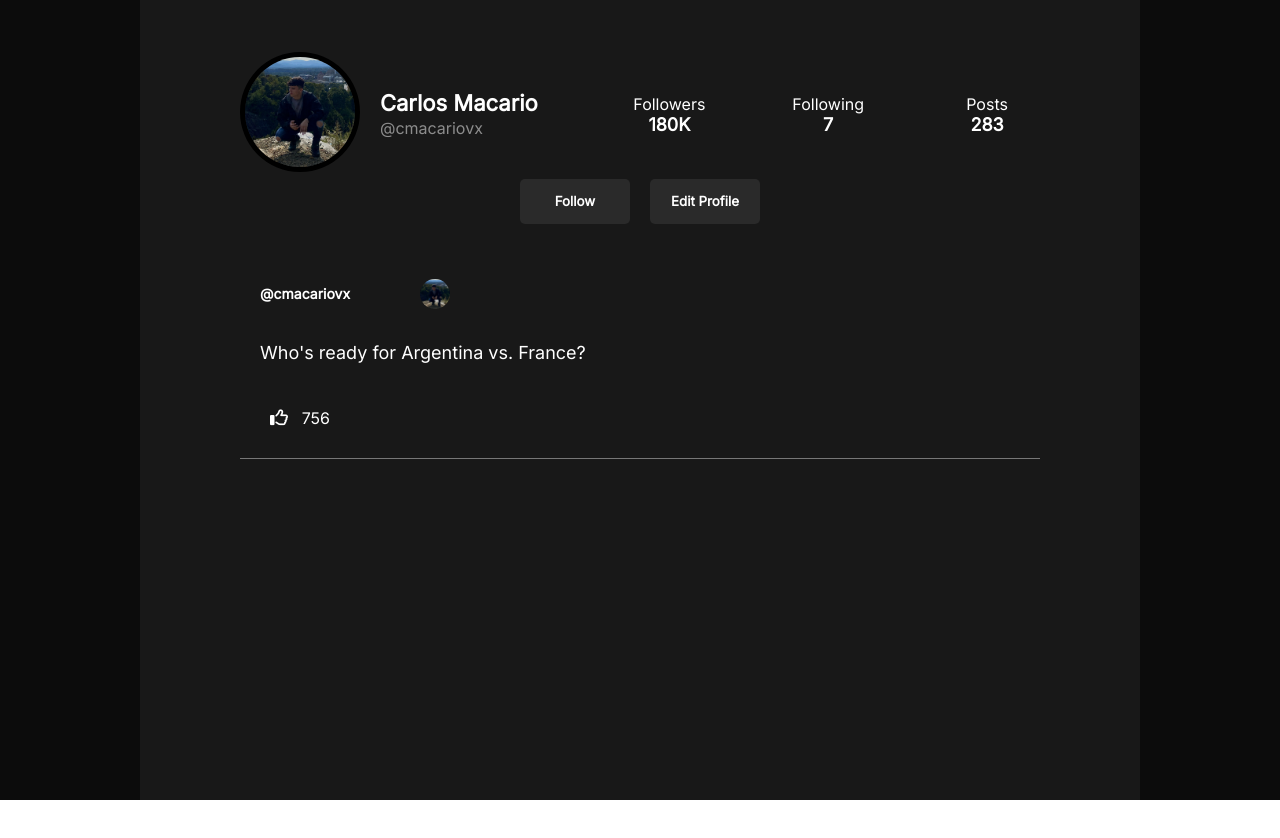
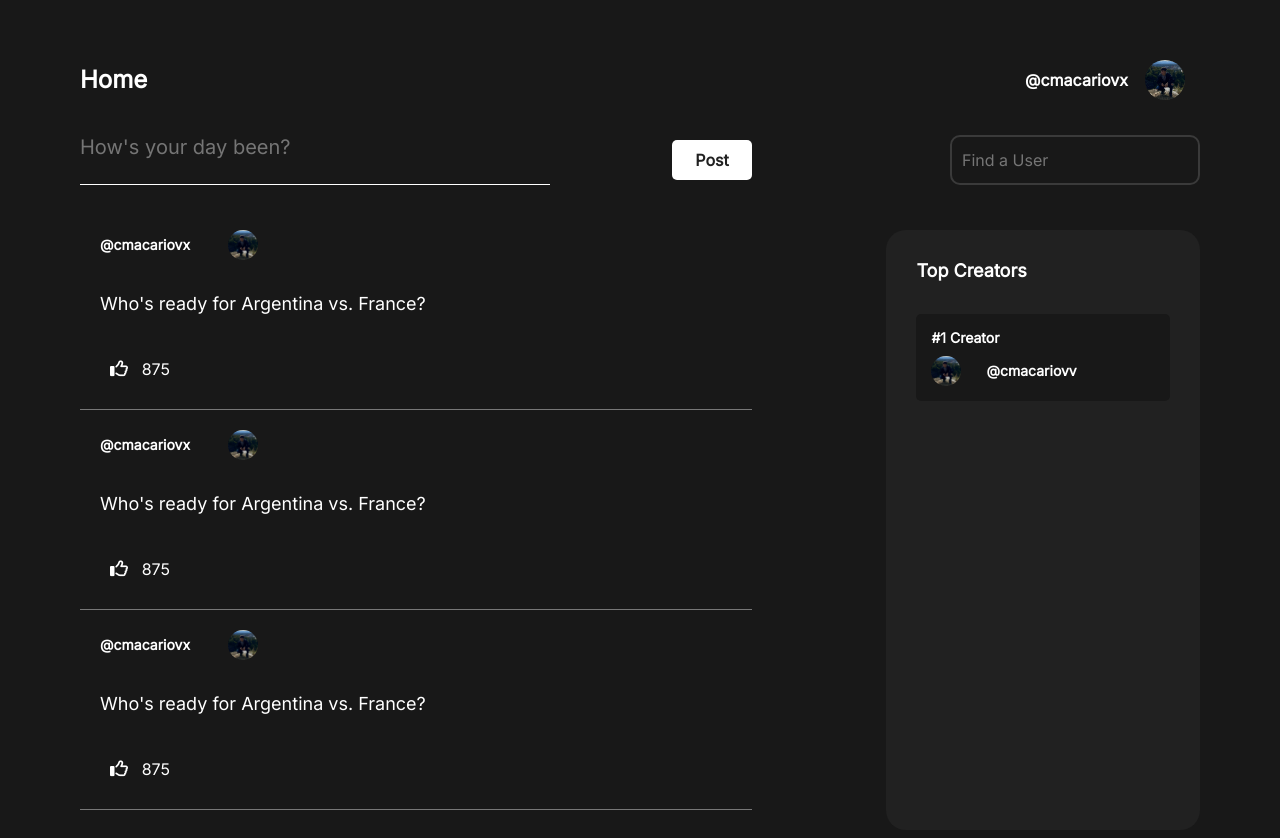
Before and after one commit to cmacariovx/spill, a React (Create React App) app in the folder client/: page / in a window 1280 px wide. Shown: the top 838 px of the page. Before the commit the page ends 800 px from the top, so only its background shows below. Built offline with nearby package versions, Linux system fonts and the light colour scheme.

Commit message:
props logic

```diff
--- a/client/src/App.js
+++ b/client/src/App.js
@@ -10,8 +10,8 @@ function App() {
   return (
     <div className="app">
       {/* <Landing /> */}
-      {/* <Home /> */}
-      <Profile />
+      <Home />
+      {/* <Profile /> */}
     </div>
   )
 }
--- a/client/src/Components/UI/HomeDetailedPostCard.css
+++ b/client/src/Components/UI/HomeDetailedPostCard.css
@@ -10,7 +10,19 @@
     position: absolute;
     padding: 40px;
     left: 50%;
+    top: 25%;
     transform: translate(-50%, 0);
+    z-index: 3;
+}
+
+.backdrop {
+    position: fixed;
+    top: 0;
+    left: 0;
+    width: 100%;
+    height: 100%;
+    z-index: 2;
+    background: rgba(0, 0, 0, 0.7);
 }
 
     .homeDetailedLeftBody {
--- a/client/src/Components/UI/HomeDetailedPostCard.js
+++ b/client/src/Components/UI/HomeDetailedPostCard.js
@@ -1,4 +1,4 @@
-import React from "react";
+import React, { useEffect, useState } from "react";
 
 import './HomeDetailedPostCard.css'
 
@@ -6,26 +6,29 @@ import profilePicDetailed from './Images/personal.jpg'
 
 import HomeCommentCard from "./HomeCommentCard";
 
-function HomeDetailedPostCard() {
+function HomeDetailedPostCard(props) {
+    let [detailedCardData, setDetailedCardData] = useState(props.detailedCardData)
+
     return (
+        <div className="backdrop" onClick={props.onCloseCard}>
             <div className="homeDetailedPostCard">
                 <div className="homeDetailedLeftBody">
                     <div className="homeDetailedProfileContainer">
                         <img src={profilePicDetailed} className="homeDetailedProfilePic"></img>
-                    <p className="homeDetailedProfileUsername">@cmacariovx</p>
+                        <p className="homeDetailedProfileUsername">{detailedCardData.postCardUsername}</p>
                     </div>
                     <div className="homeDetailedPostContainer">
-                    <p className="homeDetailedPostText">Who's ready for Argentina vs. France?</p>
+                        <p className="homeDetailedPostText">{detailedCardData.postCardMainText}</p>
                     </div>
                     <div className="homeDetailedInteractContainer">
                         <i className="fa-regular fa-thumbs-up fa-222"></i>
-                    <p className="homeLikeCount">577</p>
+                        <p className="homeLikeCount">{detailedCardData.postCardLikeCount}</p>
                     </div>
                 </div>
                 <div className="homeDetailedRightBody">
                     <div className="homeDetailedCloseButtonContainer">
-                    <p class="homeDetailedCommentsTitle">Comments</p>
-                    <i class="fa-solid fa-xmark"></i>
+                        <p className="homeDetailedCommentsTitle">Comments</p>
+                        <i className="fa-solid fa-xmark" onClick={props.onCloseCard}></i>
                     </div>
                     <div className="homeDetailedCommentsFeedContainer">
                         <HomeCommentCard />
@@ -35,7 +38,8 @@ function HomeDetailedPostCard() {
                     </div>
                     <div className="homeDetailedCommentsInputContainer">
                         <input className="homeDetailedCommentsInput" placeholder="Add a Comment"></input>
-                    <i class="fa-regular fa-paper-plane homeDetailedPostCommentButton"></i>
+                        <i className="fa-regular fa-paper-plane homeDetailedPostCommentButton"></i>
+                    </div>
                 </div>
             </div>
         </div>
--- /dev/null
+++ b/client/src/Components/UI/HomeDropDown.css
@@ -0,0 +1,34 @@
+.homeDropDownContainer {
+    height: 200px;
+    width: 190px;
+    display: flex;
+    flex-direction: column;
+    justify-content: space-between;
+    align-items: center;
+    background-color: #212121;
+    z-index: 1;
+    position: absolute;
+    top: 110px;
+    border-radius: 5px;
+}
+
+    .optionContainer {
+        height: 33%;
+        width: 100%;
+        display: flex;
+        flex-direction: row;
+        justify-content: flex-start;
+        align-items: center;
+        padding: 10px 20px;
+        transition: 0.1s linear;
+    }
+
+    .optionContainer:hover {
+        background-color: rgb(24, 24, 24);
+        transition: 0.1s linear;
+    }
+
+        .optionText {
+            font-size: 14px;
+            font-weight: bold;
+        }
--- /dev/null
+++ b/client/src/Components/UI/HomeDropDown.js
@@ -0,0 +1,21 @@
+import React from "react";
+
+import './HomeDropDown.css'
+
+function HomeDropDown() {
+    return (
+        <div className="homeDropDownContainer">
+            <div className="optionContainer">
+                <p className="optionText">Profile</p>
+            </div>
+            <div className="optionContainer">
+                <p className="optionText">Settings</p>
+            </div>
+            <div className="optionContainer">
+                <p className="optionText">Logout</p>
+            </div>
+        </div>
+    )
+}
+
+export default HomeDropDown
--- a/client/src/Components/UI/HomeMainBody.css
+++ b/client/src/Components/UI/HomeMainBody.css
@@ -102,12 +102,14 @@
 
         .profileContainer {
             height: 60px;
-            width: 170px;
+            width: 190px;
             display: flex;
             flex-direction: row;
             justify-content: space-between;
             align-items: center;
             cursor: pointer;
+            border-radius: 5px;
+            padding: 15px;
         }
 
             .profileUsername {
@@ -138,7 +140,7 @@
                 justify-content: flex-end;
                 align-items: center;
                 font-size: 16px;
-                border: 2px solid white;
+                border: 2px solid rgba(255, 255, 255, 0.148);
                 border-radius: 10px;
                 padding: 10px;
             }
--- a/client/src/Components/UI/HomeMainBody.js
+++ b/client/src/Components/UI/HomeMainBody.js
@@ -1,8 +1,9 @@
-import React, { useState } from "react";
+import React, { useState, useSyncExternalStore } from "react";
 
 import HomePostCard from './HomePostCard'
 import TopCreatorContainer from "./TopCreatorContainer";
 import HomeDetailedPostCard from "./HomeDetailedPostCard";
+import HomeDropDown from "./HomeDropDown";
 
 import './HomeMainBody.css'
 
@@ -10,9 +11,32 @@ import personal from './Images/personal.jpg'
 
 function HomeMainBody() {
     let [cardClick, setCardClick] = useState(false)
+    let [detailedData, setDetailedData] = useState({})
+    let [dropdownBool, setDropdownBool] = useState(false)
 
     function detailedCard() {
         setCardClick(true)
+    }
+
+    function closeCard(event) {
+        if (event.target.className == "backdrop" || event.target.className == "fa-solid fa-xmark") setCardClick(false)
+    }
+
+    function detailedCardDataHandler(enteredDetailedCardDataObj) {
+        let detailedCardDataObj = {
+            ...enteredDetailedCardDataObj,
+            id: Math.random().toString()
+        }
+
+        setDetailedData(detailedCardDataObj)
+    }
+
+    function dropdownHandler() {
+        setDropdownBool(true)
+    }
+
+    function dropdownHandlerClose() {
+        if (dropdownBool) setDropdownBool(false)
     }
 
     return (
@@ -29,20 +53,17 @@ function HomeMainBody() {
                 </div>
 
                 <div className="homeFeedContainer">
-                    {cardClick && <HomeDetailedPostCard />}
-                    <HomePostCard onShowCard={detailedCard}/>
-                    <HomePostCard />
-                    <HomePostCard />
-                </div>
-
-                <div className="paginationContainer">
-
+                    {cardClick && <HomeDetailedPostCard onCloseCard={closeCard} detailedCardData={detailedData}/>}
+                    <HomePostCard onShowCard={detailedCard} onDetailedCardDataHandler={detailedCardDataHandler}/>
+                    <HomePostCard onShowCard={detailedCard} onDetailedCardDataHandler={detailedCardDataHandler}/>
+                    <HomePostCard onShowCard={detailedCard} onDetailedCardDataHandler={detailedCardDataHandler}/>
                 </div>
             </div>
             <div className="homeMainBodyRight">
-                <div className="profileContainer">
+                <div className="profileContainer" onClick={() => {dropdownHandler(); dropdownHandlerClose();}}>
                     <p className="profileUsername">@cmacariovx</p>
                     <img src={personal} className="profileImg" alt=""/>
+                    {dropdownBool && <HomeDropDown />}
                 </div>
                 <div className="searchContainer">
                     <input className="searchInput" placeholder="Find a User"></input>
--- a/client/src/Components/UI/HomePostCard.js
+++ b/client/src/Components/UI/HomePostCard.js
@@ -1,22 +1,34 @@
-import React from "react";
+import React, { useEffect, useState } from "react";
 
 import './HomePostCard.css'
 
 import personal from './Images/personal.jpg'
 
 function HomePostCard(props) {
+    let homePostCardDataObj = {
+        'postCardUsername': '@cmacariovx',
+        'postCardMainText': "Who's ready for Argentina vs. France?",
+        'postCardLikeCount': 875
+    }
+
+    let [homePostCardData, setHomePostCardData] = useState(homePostCardDataObj)
+
+    function sendCardData() {
+        props.onDetailedCardDataHandler(homePostCardData)
+    }
+
     return (
-        <div className="homePostCardContainer" onClick={props.onShowCard}>
+        <div className="homePostCardContainer" onClick={() => {props.onShowCard(); sendCardData();}}>
             <div className="postCardUserContainer">
-                <p className="postCardUsername">@cmacariovx</p>
+                <p className="postCardUsername">{homePostCardData.postCardUsername}</p>
                 <img className="postCardUserPic" src={personal} alt=""/>
             </div>
             <div className="postCardBodyContainer">
-                <p className="postMainText">Who's ready for Argentina vs. France?</p>
+                <p className="postMainText">{homePostCardData.postCardMainText}</p>
             </div>
             <div className="postCardInteractContainer">
                 <i className="fa-regular fa-thumbs-up"></i>
-                <p className="likeCount">756</p>
+                <p className="likeCount">{homePostCardData.postCardLikeCount}</p>
             </div>
         </div>
     )
--- a/client/src/Pages/Profile.js
+++ b/client/src/Pages/Profile.js
@@ -12,6 +12,10 @@ function Profile() {
 
     function detailedCard2() {
         setCardClick2(true)
+    }
+
+    function closeCard2() {
+        setCardClick2(false)
     }
 
     return (
@@ -43,7 +47,7 @@ function Profile() {
                     <button className="editButton">Edit Profile</button>
                 </div>
                 <div className="mainProfilePostsFeedContainer">
-                    {cardClick2 && <HomeDetailedPostCard />}
+                    {cardClick2 && <HomeDetailedPostCard onCloseCard={closeCard2}/>}
                     <HomePostCard onShowCard={detailedCard2}/>
                 </div>
             </div>
```
Lines whose indentation alone changed are shown as unchanged.
